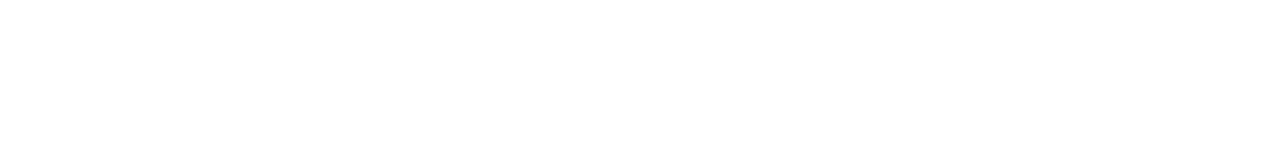
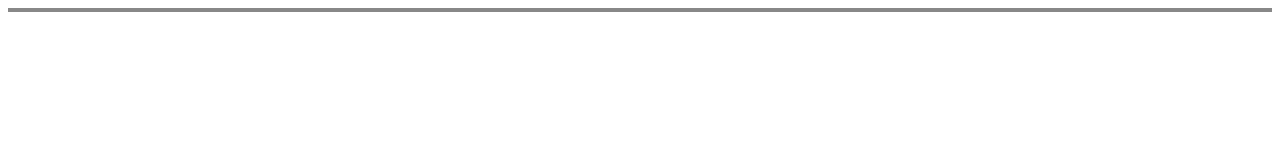
Before and after one commit to jsmithBadin/EtchASketchProject, a plain HTML site: page index.html in a window 1280 px wide. Drawn offline with Linux system fonts and the light colour scheme.

Commit message:
Added flexbox and styling to mainBoard container div

```diff
--- a/etchASketch.css
+++ b/etchASketch.css
@@ -1 +1,6 @@
 /* This will be the CSS file that formats the etch a sketch webpage */
+
+.mainBoard {
+    border: 2px solid #888888;
+    display: flex;
+}
```
